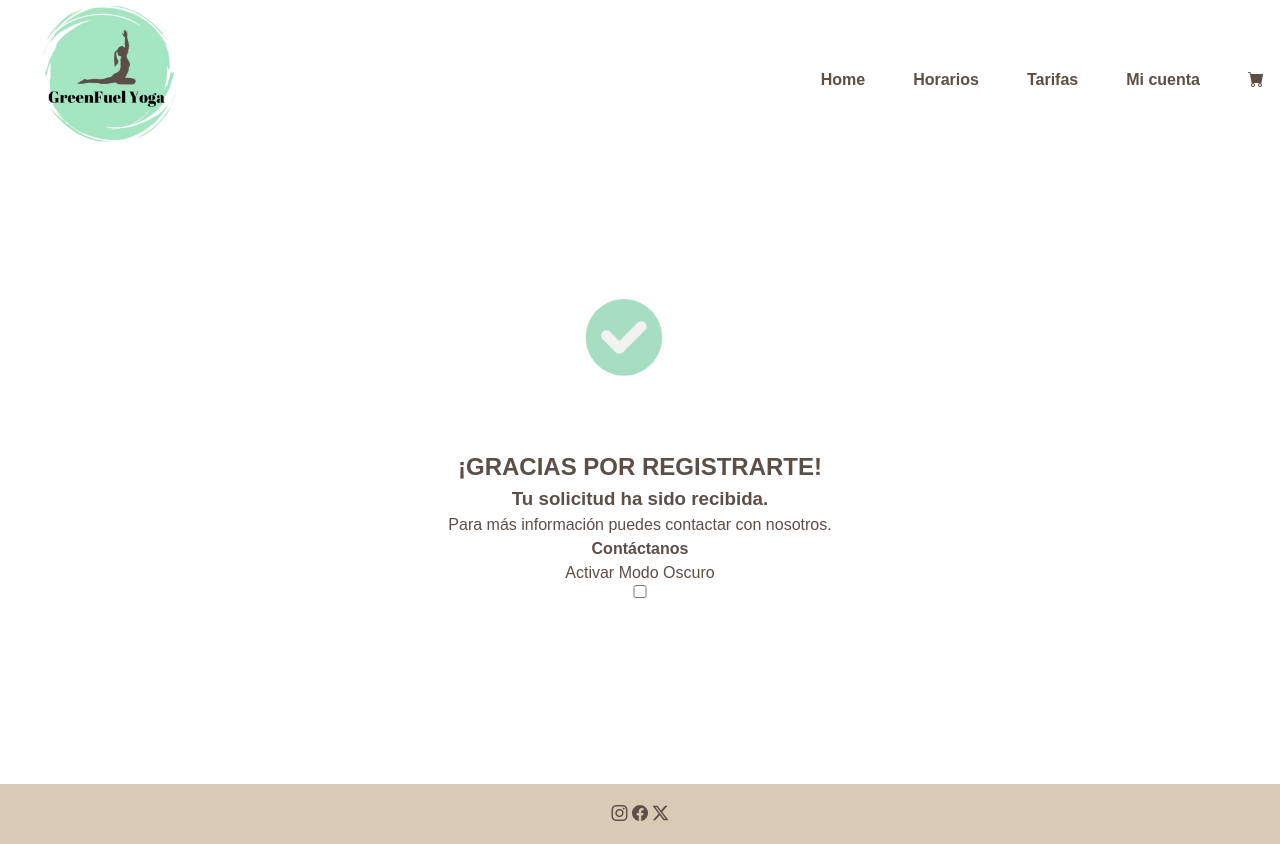
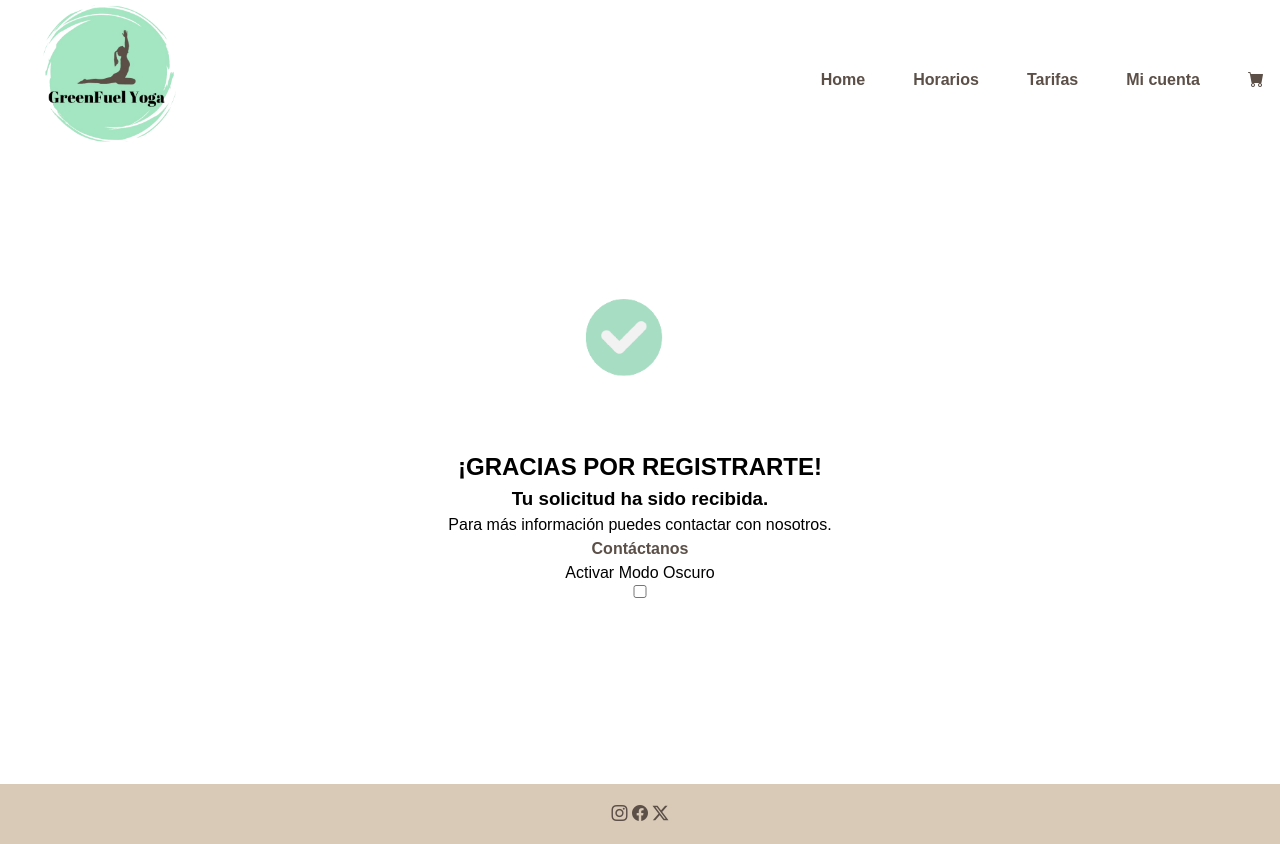
Before and after one commit to angarce25/Proyect3, a plain HTML site: page thank.html in a window 1280 px wide. Drawn offline with nearby package versions, Linux system fonts and the light colour scheme.

Commit message:
Update thank.css
desactivo color article.thanks-text

```diff
--- a/thank.css
+++ b/thank.css
@@ -17,7 +17,7 @@ article.thanks-text {
     align-items: stretch;
     margin-bottom: -20rem;
     line-height: 1.5;
-    color:#5b4f47;
+/*     color:#5b4f47; */
 
 
 }
```
